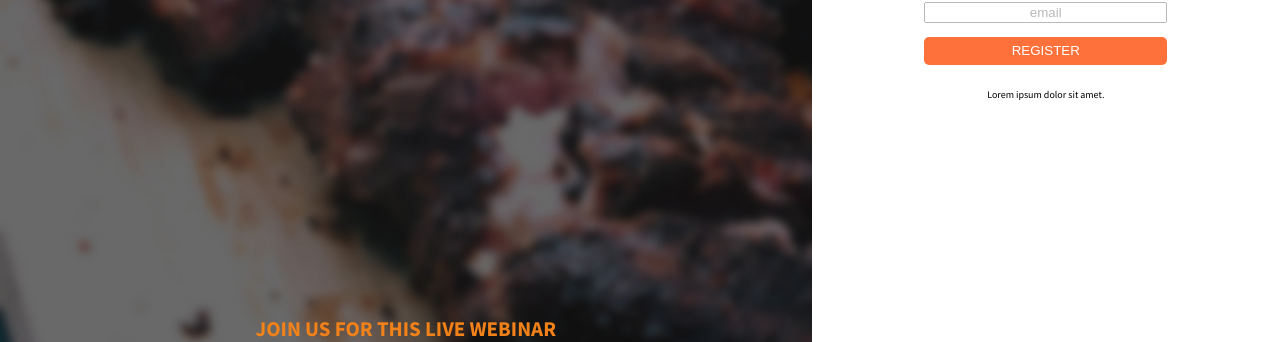
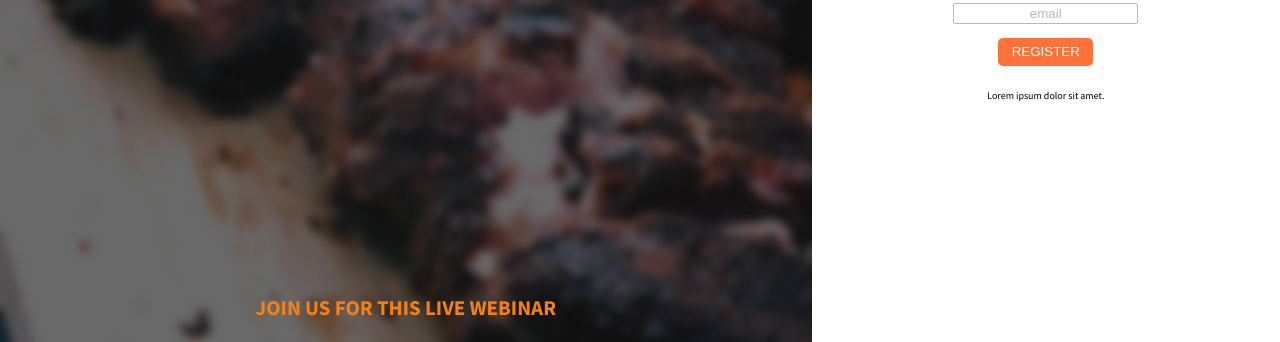
Before and after one commit to umeraziz45/bbqPage, a plain HTML site: page index.html in a window 1280 px wide. Shown: the part 458-800 px from the top of the page. Drawn offline with Linux system fonts and the light colour scheme.

Commit message:
more fixes

```diff
--- a/styles.css
+++ b/styles.css
@@ -44,6 +44,7 @@ h2 {
   background-size: cover;
   background-repeat: no-repeat;
   background-position: center;
+  margin: 0;
 }
 
 .header--caption-text,
@@ -57,22 +58,7 @@ h2 {
   margin: 0 auto;
 }
 
-/* .header--titles {
-  height: 100vh;
-  display: flex;
-  flex-direction: column;
-  justify-content: center;
-} */
-
-.header--title {
-  margin: 0;
-}
-
-.header--sub-title {
-  margin: 0;
-  font-weight: bold;
-}
-
+.header--sub-title,
 strong {
   font-weight: bold;
 }
@@ -86,21 +72,19 @@ strong {
   width: 33%;
 }
 
-.body--subtitle,
-.body--btn {
-  text-transform: uppercase;
-}
-
-.body--form {
+.body--titles {
   display: flex;
   flex-direction: column;
-  margin: 0 auto;
-  border-radius: 5px;
-  width: 60%;
+  align-items: center;
 }
 
 .body--title {
   margin: 0;
+}
+
+.body--subtitle,
+.body--btn {
+  text-transform: uppercase;
 }
 
 .body--subtitle {
@@ -109,21 +93,21 @@ strong {
   font-weight: bold;
 }
 
+.body--text {
+  max-width: 50%;
+}
+
+.body--form {
+  margin: 0 auto;
+  width: 60%;
+}
+
 .body--input {
   margin-bottom: 1em;
   text-align: center;
   opacity: 50% ;
 }
 
-.body--titles {
-  display: flex;
-  flex-direction: column;
-  align-items: center;
-}
-
-.body--text {
-  max-width: 50%;
-}
 
 .body--btn {
   padding: 0.5em 1em;
```
